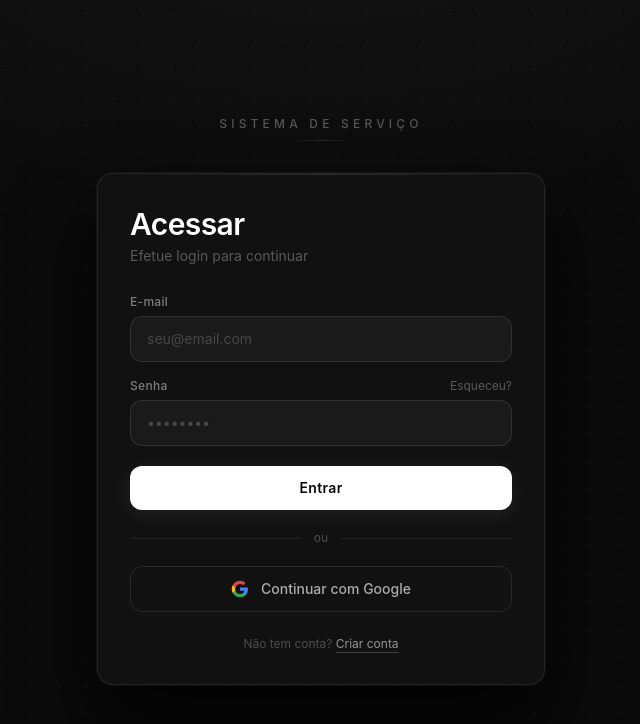
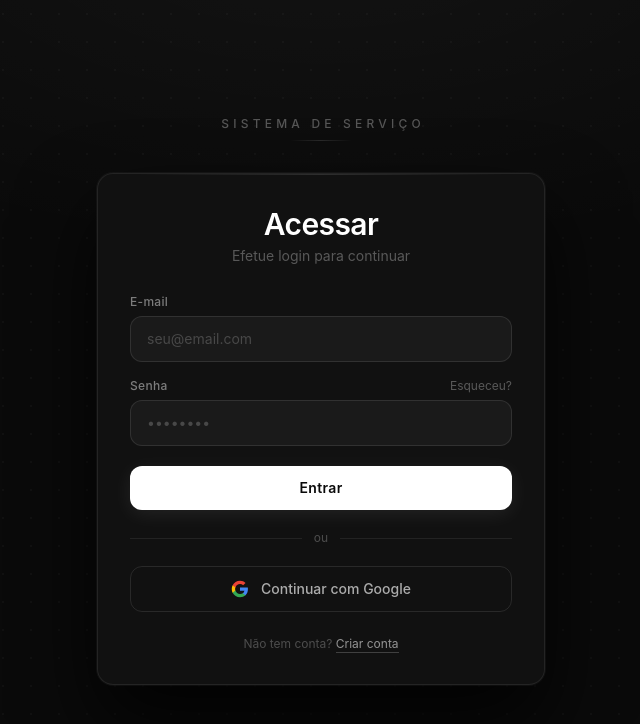
Before and after one commit to KaiqueWalkerRodrigues/services, a React (Vite) app in the folder frontend/: page /login in a window 1280 px wide. Shown: the top 724 px of the page, without its empty margins (319-959 px from the left). Built offline with nearby package versions, Linux system fonts and the light colour scheme.

Commit message:
feat(registro): estruturar dados do formulário em JSON para envio ao backend

```diff
--- a/frontend/src/pages/login/clientes.tsx
+++ b/frontend/src/pages/login/clientes.tsx
@@ -204,17 +204,17 @@ export default function LoginCliente() {
 
       {/* System label top */}
       <div
-        className="relative z-10 mb-8 text-center"
+        className="relative z-10 mb-8 text-center w-full flex flex-col items-center"
         style={{ animation: "fadeDown 0.6s cubic-bezier(.22,1,.36,1) both" }}
       >
         <p
-          className="text-xs tracking-[0.35em] uppercase font-medium"
+          className="text-xs tracking-[0.35em] uppercase font-medium pl-[0.35em]"
           style={{ color: t.eyebrow }}
         >
           Sistema de Serviço
         </p>
         <div
-          className="mt-2 mx-auto h-px w-16"
+          className="mt-2 h-px w-16"
           style={{ background: t.topAccent }}
         />
       </div>
@@ -236,7 +236,7 @@ export default function LoginCliente() {
         />
 
         {/* Header */}
-        <div className="mb-7" style={{ animation: "fadeUp 0.6s 0.12s both" }}>
+        <div className="mb-7 text-center flex flex-col items-center" style={{ animation: "fadeUp 0.6s 0.12s both" }}>
           <h1
             className="text-3xl font-semibold tracking-tight"
             style={{ color: t.title, letterSpacing: "-0.02em" }}
--- a/frontend/src/pages/registro/RegistroCliente.tsx
+++ b/frontend/src/pages/registro/RegistroCliente.tsx
@@ -46,6 +46,30 @@ export default function RegistroCliente() {
   const voltarPasso = () => setPassoAtual((prev) => prev - 1);
   const voltarParaLogin = () => { window.location.href = '/login'; };
 
+  const handleFinalizarCadastro = async () => {
+    const payloadJson = JSON.stringify(dadosFormulario);
+
+    console.log("JSON pronto para envio:", payloadJson);
+
+    try {
+      const response = await fetch("", {
+        method: "POST",
+        headers: { "Content-Type": "application/json" },
+        body: payloadJson
+      });
+
+      if (response.ok) {
+        alert("Usuário cadastrado com sucesso!");
+        window.location.href = '/login';
+      } else {
+        alert("Erro ao processar o cadastro no servidor.");
+      }
+    } catch (error) {
+      console.error("Erro na requisição:", error);
+    }
+    window.location.href = '/login';
+    };
+
   return (
     <div className="min-h-screen flex items-center justify-center p-4" style={{ backgroundColor: "#0a0a0a" }}>
       <div className="w-full max-w-[420px] p-8 rounded-[24px] bg-[#141414] border border-[#222] shadow-2xl">
@@ -56,7 +80,7 @@ export default function RegistroCliente() {
           <RegisterStep2 dados={dadosFormulario} atualizarDados={atualizarDados} onNext={avancarPasso} onBack={voltarPasso} />
         )}
         {passoAtual === 3 && (
-          <RegisterStep3 dados={dadosFormulario} onNext={() => {alert("Usuário cadastrado!");window.location.href = '/login';}}  onBack={voltarPasso} />
+          <RegisterStep3 dados={dadosFormulario} onNext={handleFinalizarCadastro} onBack={voltarPasso} />
         )}
       </div>
     </div>
```
